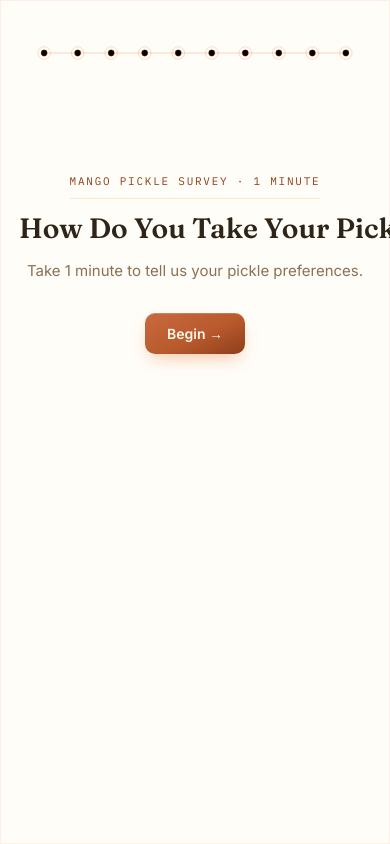
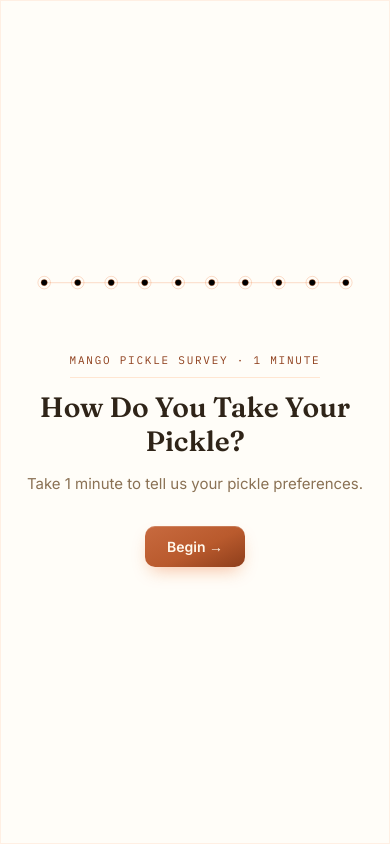
Before and after one commit to knitheadfilms-dev/PICKLE-SURVEY1, a plain HTML site: page index.html in a window 390 px wide. Drawn offline with Linux system fonts and the light colour scheme.

Commit message:
Update index.html

```diff
--- a/index.html
+++ b/index.html
@@ -70,14 +70,23 @@
       0 0 0 1px rgba(255,122,41,.09), inset 0 0 0 5px rgba(255,122,41,.045);
     border:1px solid rgba(255,122,41,.10);
   }
-  @media (max-width:640px){
-    .cf-wrap{
-        margin:0;
-        border-radius:0;
-        min-height:100vh;
-        padding:24px 18px 20px;
-        box-shadow:none;
-        background: var(--cream-card); /* Ensures card color is visible */
+ @media (max-width:640px){
+    .cf-wrap {
+      margin: 0;
+      border-radius: 0;
+      min-height: 100vh;
+      padding: 24px 18px 20px;
+      box-shadow: none;
+      background: var(--cream-card); /* Keeps the card white */
+      display: flex;
+      flex-direction: column;
+      justify-content: center;
+    }
+    /* Ensure the body or main container holds the background too */
+    #cf-root {
+      background: var(--cream-bg); /* Use the cream background instead of the gradient on mobile */
+      display: block;
+    }
     }
   }
 
@@ -304,7 +313,7 @@
       html = `
         <div class="cf-step cf-center">
           <div class="cf-eyebrow">Mango Pickle Survey · 1 minute</div>
-          <h1 style="white-space: nowrap;">How Do You Take Your Pickle?</h1>
+          <h1 size=14>How Do You Take Your Pickle?</h1>
           <p>Take 1 minute to tell us your pickle preferences.</p>
           <button class="cf-btn cf-btn-primary" onclick="cfApp.go(1)">Begin →</button>
         </div>`;
```
